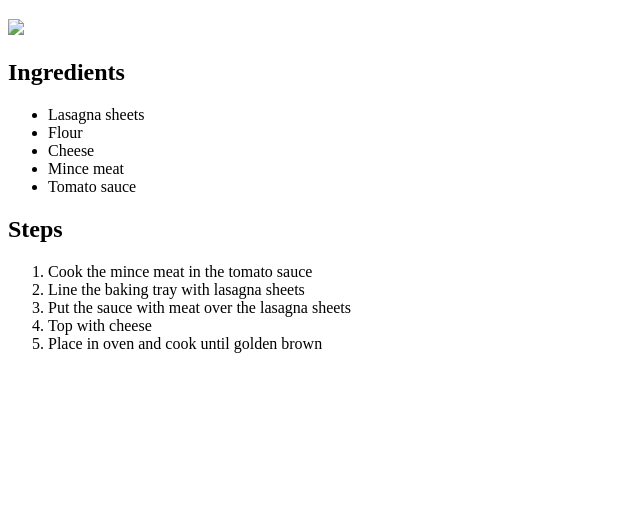
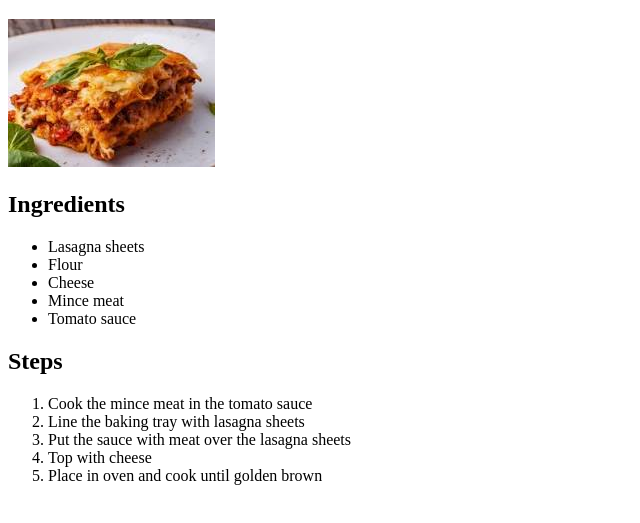
Before and after one commit to trainingdevelopero5/odin-recipes, a plain HTML site: page recipes/lasagna.html in a window 1280 px wide. Shown: the part 61-584 px from the top of the page, without its empty margins (0-640 px from the left). Drawn offline with Linux system fonts and the light colour scheme.

Commit message:
Minor edit for image purposes

```diff
--- a/recipes/lasagna.html
+++ b/recipes/lasagna.html
@@ -7,7 +7,7 @@
 </head>
 <body>
     <h1>Lasagna</h1>
-    <img src = "odin-links-and-images/Lasagna.jpg">
+    <img src = "/odin-links-and-images/Lasagna.jpg">
     <h2>Ingredients</h2>
     <ul>
         <li>Lasagna sheets</li>
```
